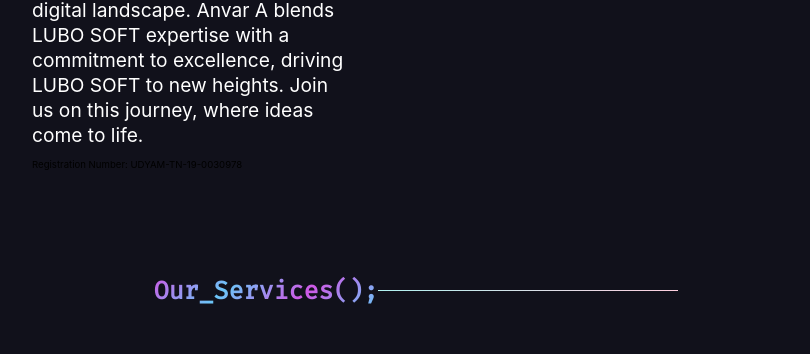
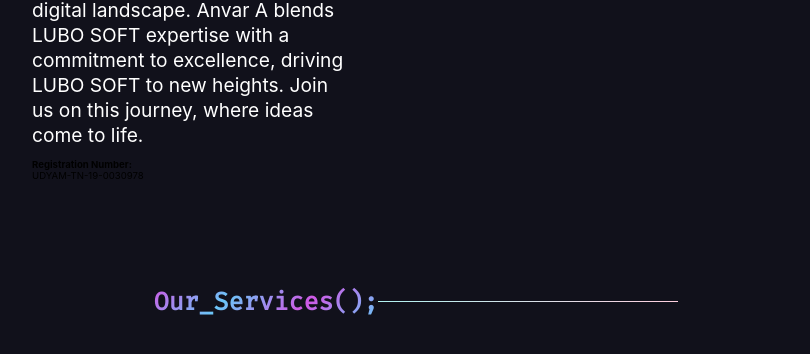
Before and after one commit to LUBOSOFTTECH/Mywebsite, a plain HTML site: page index.html in a window 1280 px wide. Shown: the part 1348-1702 px from the top of the page, without its empty margins (224-1034 px from the left). Drawn offline with nearby package versions, Linux system fonts and the light colour scheme; a web font is replaced by a local one.

Commit message:
rigistration

```diff
--- a/index.html
+++ b/index.html
@@ -281,7 +281,7 @@
               businesses through cutting-edge technology and user-centric design.<b>We have successfully completed 60+ projects</b></p> <br>
             <p tabindex="0"><b>Founded by Anvar and He has 5+ years of full stack developer experience</b> , our journey began with a vision to revolutionize the digital landscape.
               Anvar A blends LUBO SOFT expertise with a commitment to excellence, driving LUBO SOFT to new heights. Join
-              us on this journey, where ideas come to life. </p> <br> Registration Number:</b> UDYAM-TN-19-0030978
+              us on this journey, where ideas come to life. </p> <br><b> Registration Number:</b> UDYAM-TN-19-0030978
           </div>
 
           <div class="img-gradient" data-aos="fade-up"><img src="src/webp/founder.png" alt="Vinod Jangid" tabindex="0"
```
